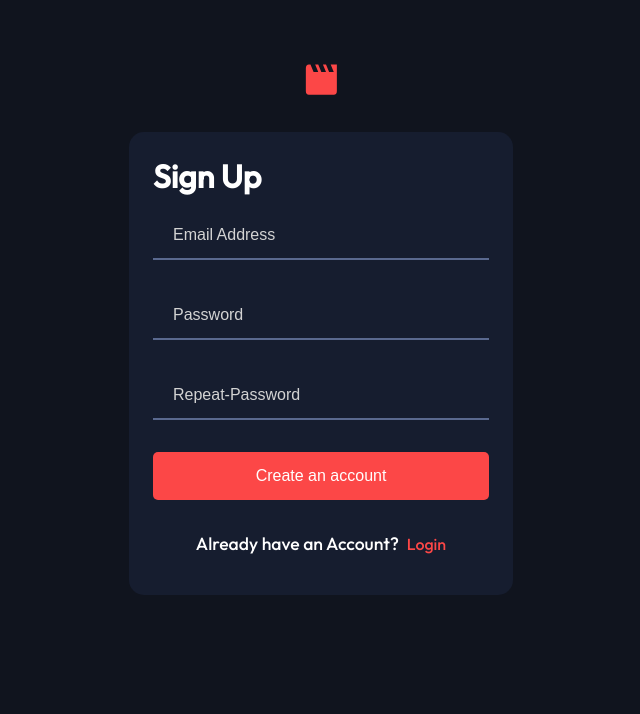
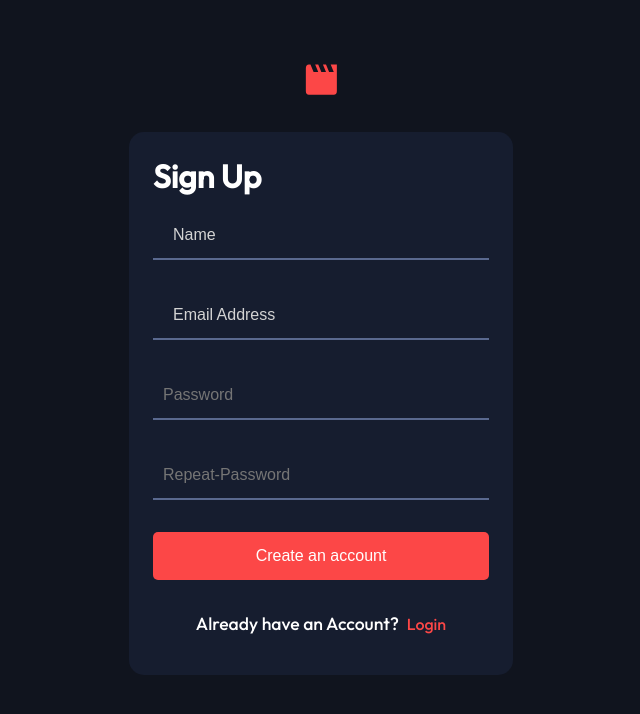
Before and after one commit to naser23/entertainment-web-app, a React (Create React App) app: page /sign-up in a window 1280 px wide. Shown: the top 714 px of the page, without its empty margins (319-959 px from the left). Built offline with nearby package versions, Linux system fonts and the light colour scheme.

Commit message:
Almost done getting users registered. Probably gonna add a spinner component after signing up and while page loads.

```diff
--- a/src/components/Navbar/Navbar.js
+++ b/src/components/Navbar/Navbar.js
@@ -33,7 +33,8 @@ function Navbar() {
           className="avatarImgButton"
           onClick={() => navigate("/profile")}
         >
-          <img className="avatarImg" src={ImageAvatar} alt="image avatar" />
+          {/* <img className="avatarImg" src={ImageAvatar} alt="image avatar" /> */}
+          <p className="profileImg">P</p>
         </button>
       </nav>
     </>
--- a/src/components/Navbar/navbar.css
+++ b/src/components/Navbar/navbar.css
@@ -27,6 +27,19 @@
   height: 2rem;
   border: 1px solid white;
   border-radius: 20px;
+}
+
+.profileImg {
+  width: 2rem;
+  height: 2rem;
+  border: 1px solid white;
+  border-radius: 20px;
+  background: gray;
+  font-size: 1rem;
+  color: white;
+  display: flex;
+  justify-content: center;
+  align-items: center;
 }
 
 @media (min-width: 567.98px) {
--- a/src/pages/SignUp/SignUp.js
+++ b/src/pages/SignUp/SignUp.js
@@ -1,10 +1,71 @@
 import React from "react";
-import { Link } from "react-router-dom";
+import { Link, Navigate } from "react-router-dom";
 import Logo from "../../components/Logo/Logo";
+import { useState } from "react";
+import { useNavigate } from "react-router-dom";
+import { app, db } from "../../firebase.config";
+import { setDoc, doc, serverTimestamp, updateDoc } from "firebase/firestore";
+import {
+  getAuth,
+  createUserWithEmailAndPassword,
+  updateProfile,
+} from "firebase/auth";
+import { useAuthStatus } from "../../hooks/useAuthStatus";
 
 function SignUp() {
-  function onSubmit(e) {
+  const [formData, setFormData] = useState({
+    name: "",
+    email: "",
+    password: "",
+    repeatPassword: "",
+  });
+  const navigate = useNavigate();
+
+  const { name, email, password, repeatPassword } = formData;
+
+  function onChange(e) {
+    setFormData((prevState) => ({
+      ...prevState,
+      [e.target.id]: e.target.value,
+    }));
+  }
+
+  async function onSubmit(e) {
     e.preventDefault();
+
+    try {
+      // getting user authentication object
+      const auth = getAuth();
+
+      // checking if both passwords are the same before creating user
+      if (repeatPassword === password) {
+        const userCredential = await createUserWithEmailAndPassword(
+          auth,
+          email,
+          password
+        );
+
+        const user = userCredential.user;
+
+        // updating the displayName with the name value
+        updateProfile(auth.currentUser, {
+          displayName: name,
+        });
+        const formDataCopy = { ...formData };
+        delete formDataCopy.password;
+        delete formDataCopy.repeatPassword;
+
+        formDataCopy.timestamp = serverTimestamp();
+
+        await setDoc(doc(db, "users", user.uid), formDataCopy);
+        navigate("/");
+      } else {
+        alert("Passwords do not match");
+      }
+    } catch (error) {
+      console.error(error);
+      console.log("Something went wrong with registration");
+    }
   }
 
   return (
@@ -19,20 +80,34 @@ function SignUp() {
           <input
             className="input"
             type="text"
+            id="name"
+            placeholder="Name"
+            value={name}
+            onChange={onChange}
+          />
+          <input
+            className="input"
+            type="text"
             id="email"
+            value={email}
+            onChange={onChange}
             placeholder="Email Address"
           />
           <input
             className="input"
-            type="text"
+            type="password"
             id="password"
             placeholder="Password"
+            value={password}
+            onChange={onChange}
           />
           <input
             className="input"
-            type="text"
-            id="repeat-password"
+            type="password"
+            id="repeatPassword"
             placeholder="Repeat-Password"
+            value={repeatPassword}
+            onChange={onChange}
           />
 
           <button className="finishSignUp">Create an account</button>
```
